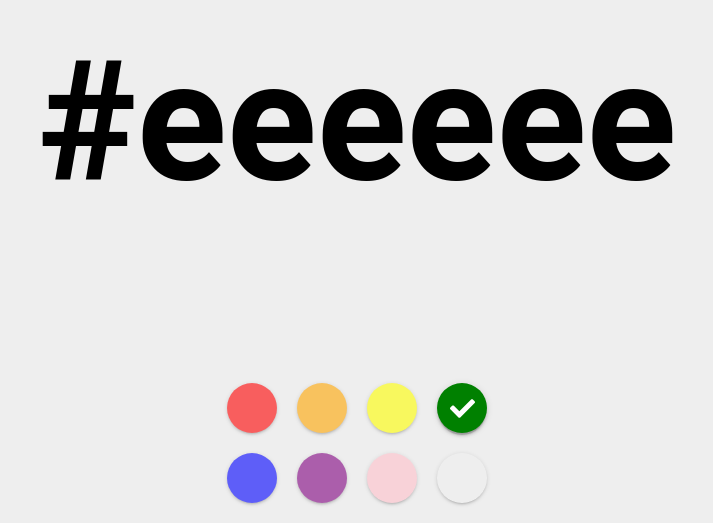
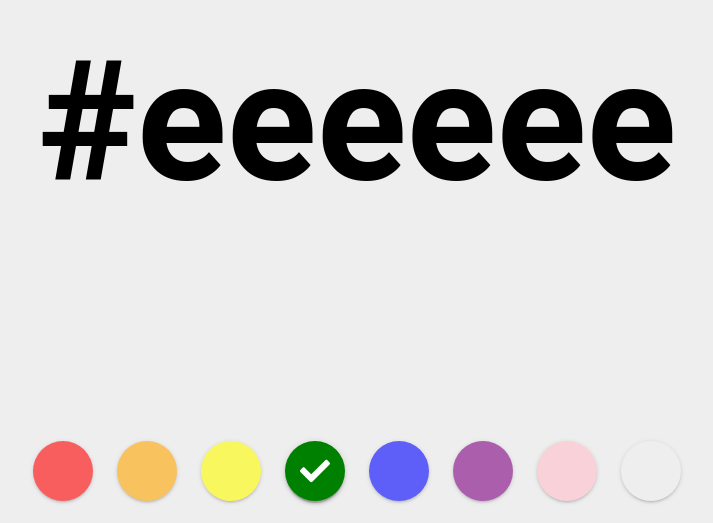
Before and after one commit to tonybatty/random-color-generator, a React (Create React App) app: page / in a window 1280 px wide. Shown: the part 277-800 px from the top of the page, without its empty margins (283-996 px from the left). Built offline with nearby package versions, Linux system fonts and the light colour scheme.

Commit message:
adjust buttons for larger screens

```diff
--- a/src/pages/Home.css
+++ b/src/pages/Home.css
@@ -32,6 +32,12 @@
   margin-bottom: 10px;
 }
 
+@media only screen and (min-width: 567px) {
+  .hue-button-group {
+    width: auto;
+  }
+}
+
 .hue-button {
   width: 50px;
   height: 50px;
@@ -43,6 +49,14 @@
   opacity: 0.6;
 }
 
+@media only screen and (min-width: 768px) {
+  .hue-button {
+    width: 60px;
+    height: 60px;
+    margin: 12px;
+  }
+}
+
 .hue-button--selected {
   box-shadow: 0 3px 3px 0 rgba(0, 0, 0, 0.14), 0 1px 7px 0 rgba(0, 0, 0, 0.12),
     0 3px 1px -1px rgba(0, 0, 0, 0.2);
```
